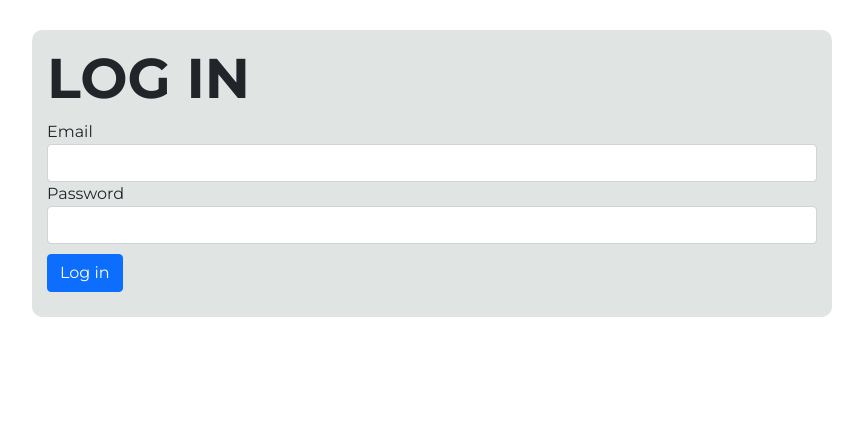
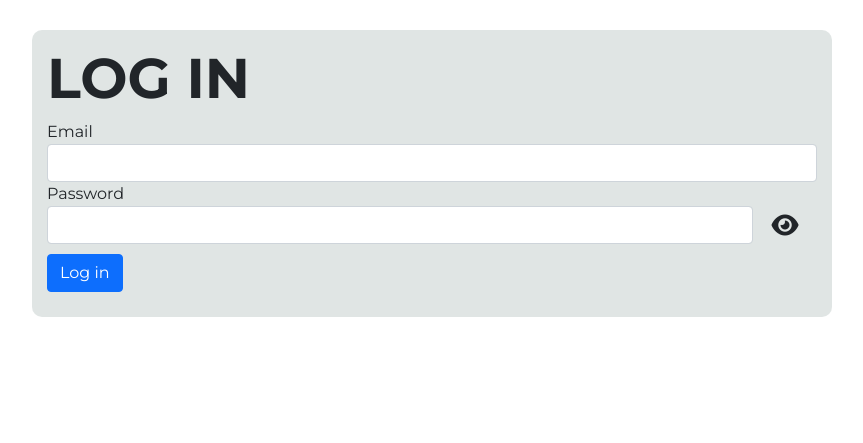
Before and after one commit to 1254raize/password_project, a Flask app: page /login in a window 1280 px wide. Shown: the part 74-517 px from the top of the page, without its empty margins (208-1071 px from the left). Run offline with Flask 2, Linux system fonts and the light colour scheme; some libraries are stand-ins or nearby versions.

Commit message:
Added toggle (text/password) for password input in signup page

```diff
--- a/static/css/styles.css
+++ b/static/css/styles.css
@@ -196,3 +196,13 @@ h1 {
     width: 500px;
 
 }
+
+.pass-col {
+    padding-left: 0;
+    padding-right:0;
+}
+
+.fa-eye {
+    font-size: 1.5rem;
+    justify-content:center;
+}
--- a/static/js/index.js
+++ b/static/js/index.js
@@ -1,3 +1,34 @@
 $("#new-pass-btn").click(function(){
     $("#new-pass").slideToggle(1000)
 });
+
+if($('.password-div').length == 0) {
+    $('#password').wrap('<div class="password-div container"><div class="row"><div class="col-11 pass-col"></div></div></div>');
+
+    $('.password-div .row').append('<i class="fa-solid fa-eye pass-1 col pass-col align-items-center d-flex" onclick="togglePass()"></i>');
+};
+
+if($('.password-confirm-div').length == 0) {
+    $('#password_confirm').wrap('<div class="password-confirm-div container"><div class="row"><div class="col-11 pass-col"></div></div></div>');
+    $('.password-confirm-div .row').append('<i class="fa-solid fa-eye pass-2 col pass-col align-items-center d-flex" onclick="togglePass()"></i>');
+};
+
+
+function togglePass() {
+    var target = $(event.target);
+    if(target.hasClass('pass-1') == true) {
+
+        var passField = $('#password');
+    } else {
+        var passField = $('#password_confirm');
+    }
+
+    var type = passField.prop('type');
+
+    if(type === 'password') {
+        passField.prop('type', 'text');
+
+    } else {
+        passField.prop('type', 'password');
+    }
+};
```
